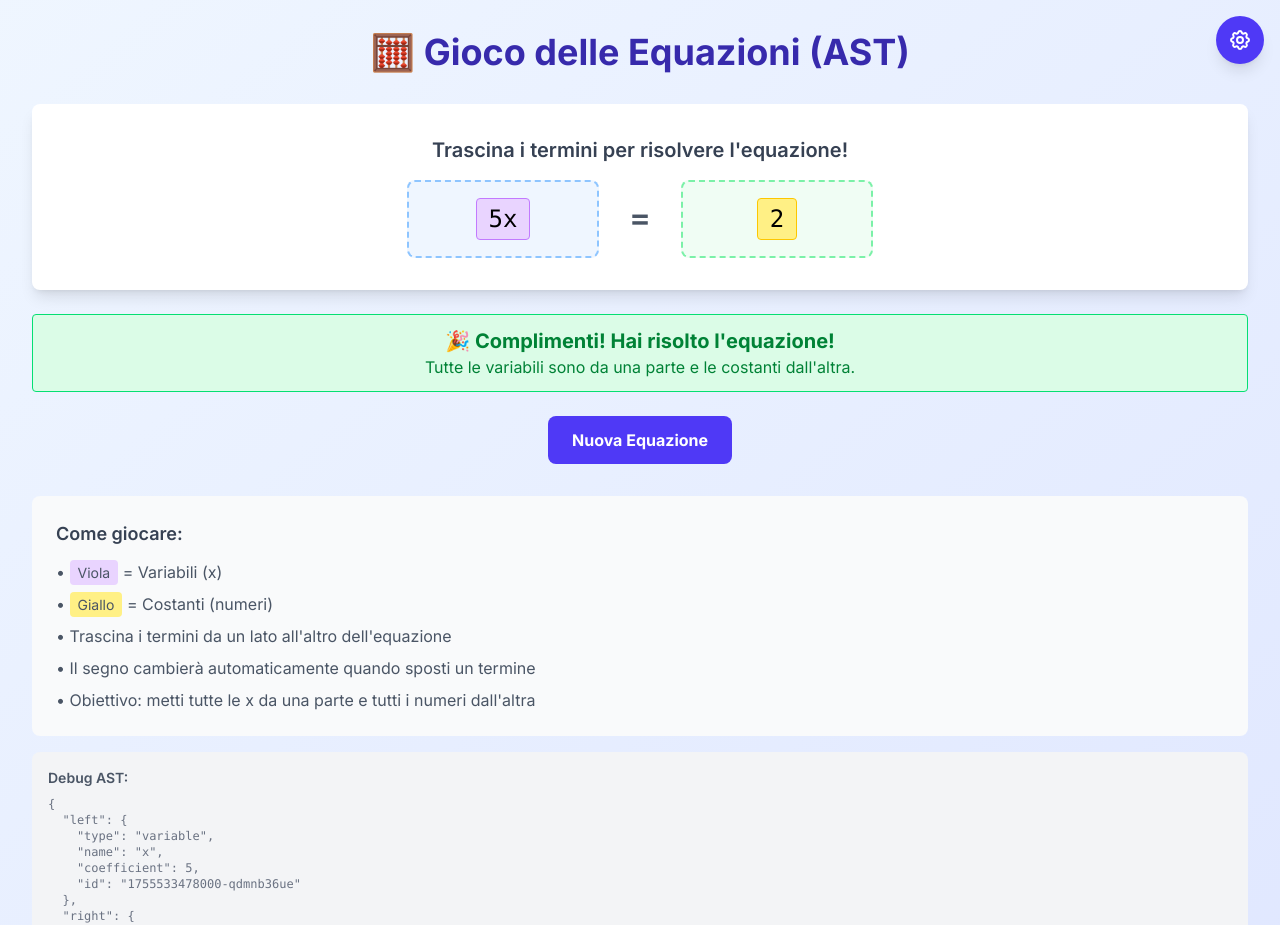
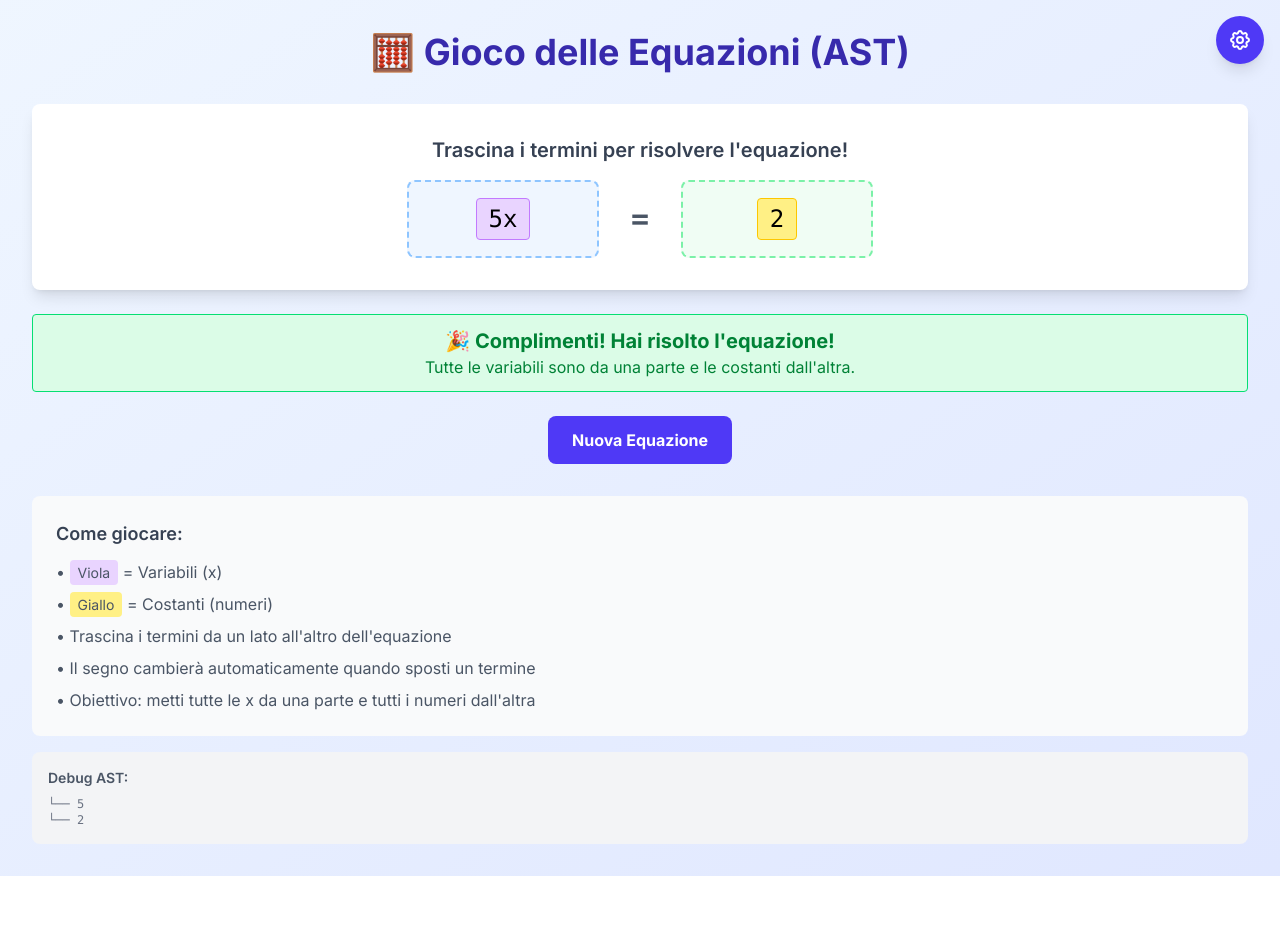
Before and after one commit to MarcoAdami/Move2Solve, a Next.js app: page / in a window 1280 px wide. Shown: the top 925 px of the page. After the commit the page ends 876 px from the top, so only its background shows below. Built offline with nearby package versions, Linux system fonts and the light colour scheme.

Commit message:
better ast tree visualizer

```diff
--- a/app/components/DebugPanel.tsx
+++ b/app/components/DebugPanel.tsx
@@ -1,19 +1,41 @@
 // DebugPanel.tsx - Componente per il debug dell'AST
 
-import React from 'react';
-import { Equation } from '@/types/AST';
+import React from "react";
+import { ASTNode, Equation } from "@/types/AST";
 
 interface DebugPanelProps {
   equation: Equation;
 }
 
 export const DebugPanel: React.FC<DebugPanelProps> = ({ equation }) => {
+
+
+  const printTree = (node: ASTNode, prefix: string = '', isLeft: boolean = true, output: string[] = []) => {
+    if (node.type === "binary_op") {
+      printTree(node.right, prefix + (isLeft ? "│   " : "    "), false, output);
+    }
+      output.push(prefix + (isLeft ? "└── " : "┌── ") + (node.type === 'binary_op' ? node.operator : node.coefficient));
+
+    if (node.type === "binary_op") {
+      printTree(
+        node.left,
+        prefix + (isLeft ? "    " : "│   "),
+        true,
+        output
+      );
+    }
+
+    return output.join('\n');
+  };
+
   return (
     <div className="mt-4 bg-gray-100 rounded-lg p-4">
       <h4 className="text-sm font-semibold text-gray-600 mb-2">Debug AST:</h4>
       <pre className="text-xs text-gray-500 overflow-auto">
-        {JSON.stringify(equation, null, 2)}
+        {printTree(equation.left)}
+        {'\n'}
+        {printTree(equation.right)}
       </pre>
     </div>
   );
-}
+};
```
